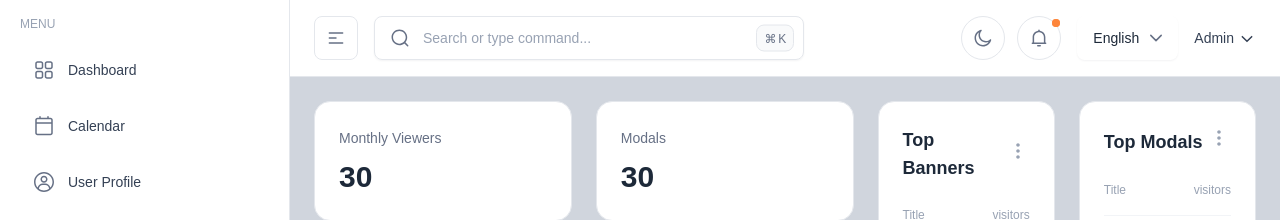
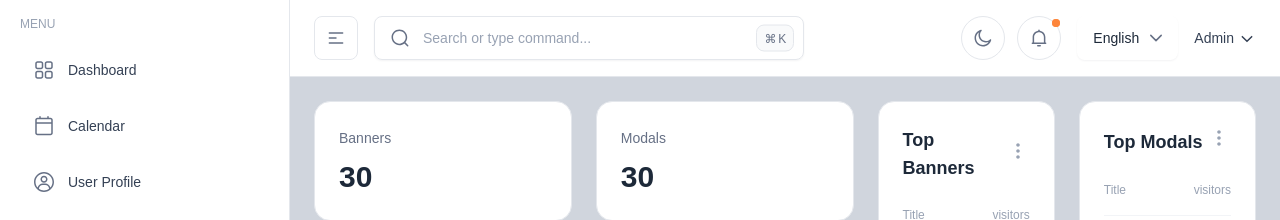
Before and after one commit to lletter12/cms, a Next.js app: page /en/main in a window 1280 px wide. Shown: the top 220 px of the page. Built offline with nearby package versions, Linux system fonts and the light colour scheme.

Commit message:
9th commit

```diff
--- a/src/components/dashboard/Metrics.tsx
+++ b/src/components/dashboard/Metrics.tsx
@@ -60,7 +60,7 @@ export const Metrics = () => {
                 <div className="flex items-end justify-between">
                     <div>
                         <span className="text-sm text-gray-500 dark:text-gray-400">
-                          {t("text.monthlyViewers.label")}
+                          {t("text.banners.label")}
                         </span>
                         <h4 className="mt-2 font-bold text-gray-800 text-title-sm dark:text-white/90">
                             30
```
